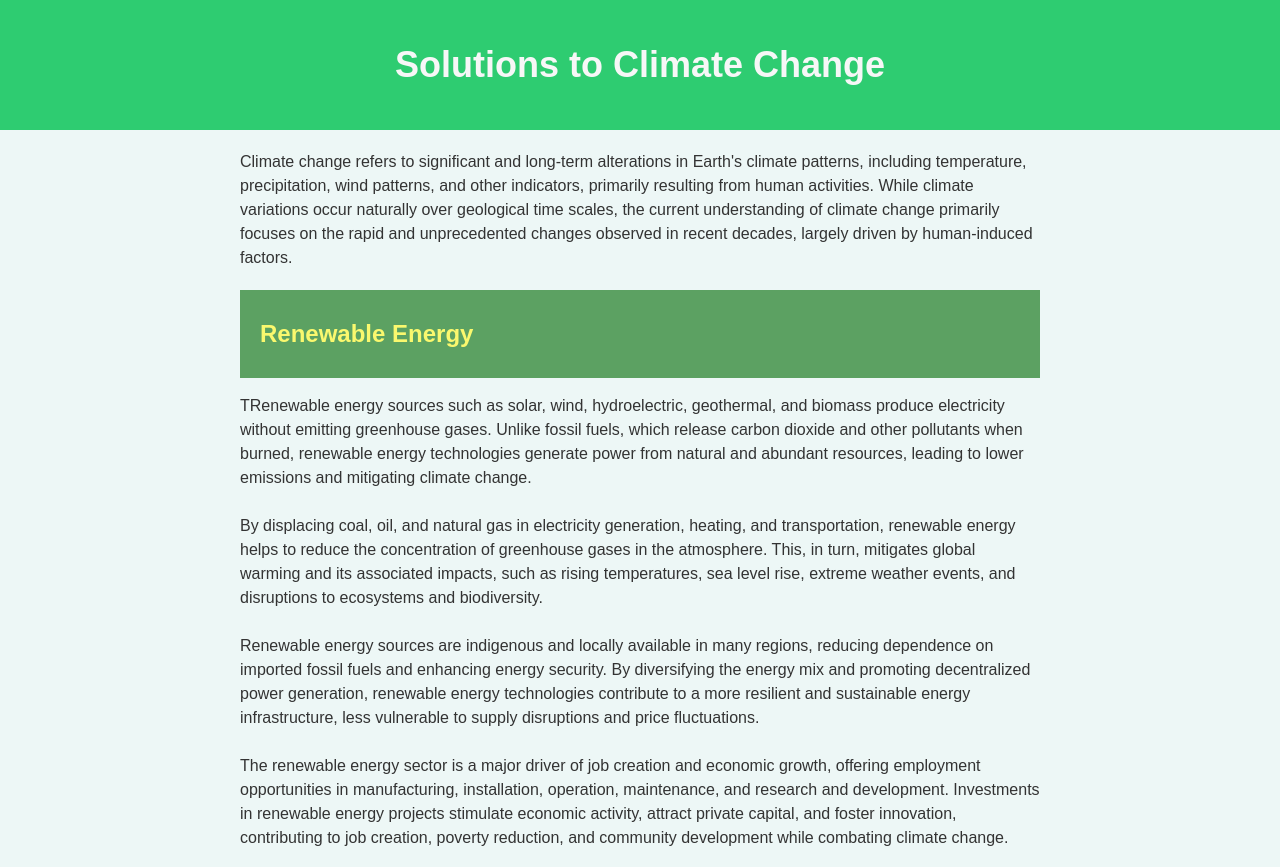
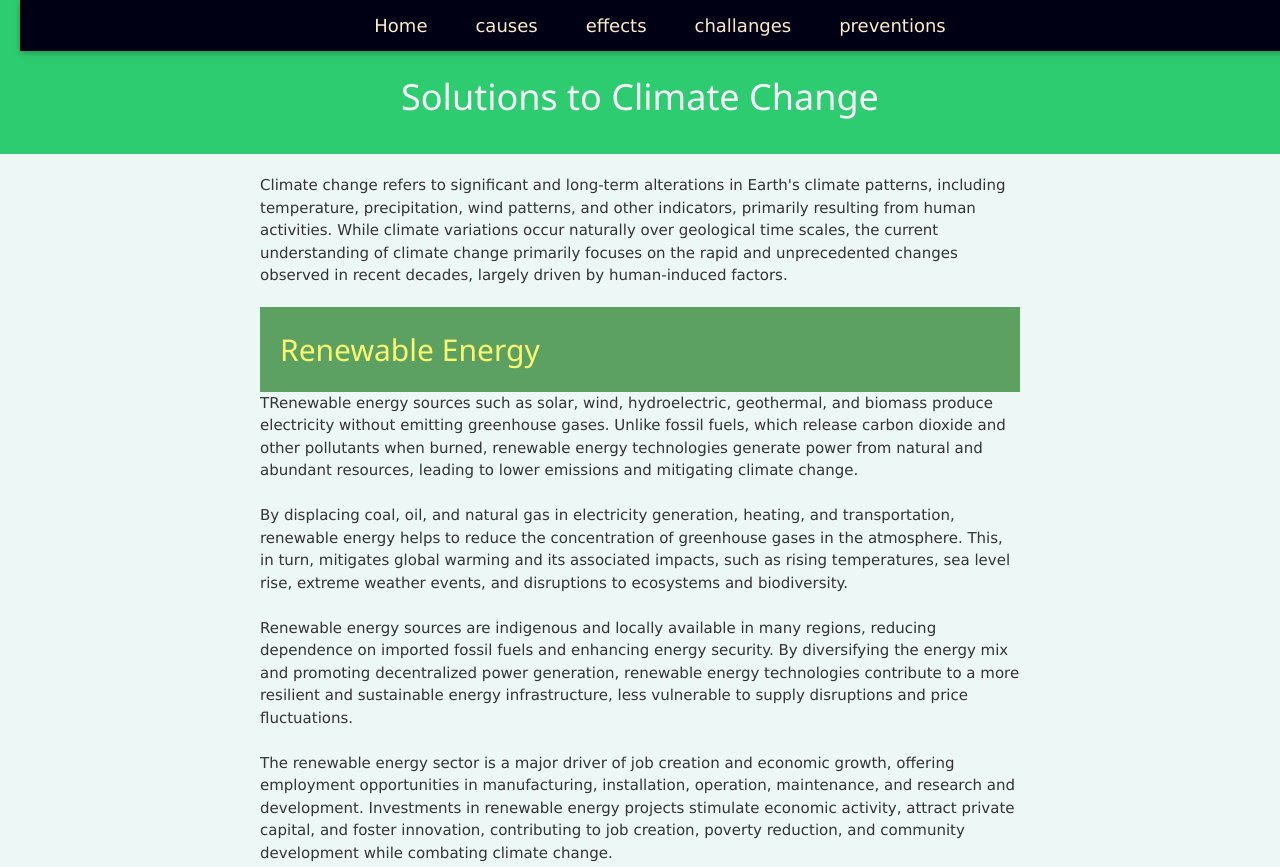
Before and after one commit to Krittika1124/SDGGoals, a plain HTML site: page solutionstoclimatechange.html in a window 1280 px wide. Shown: the top 867 px of the page. Drawn offline with Linux system fonts and the light colour scheme.

Commit message:
Update solutionstoclimatechange.html

```diff
--- a/solutionstoclimatechange.html
+++ b/solutionstoclimatechange.html
@@ -46,8 +46,26 @@
             width: 100%;
         }
     </style>
+     <meta name="viewport" content="width=device-width, initial-scale=1.0">
+    <meta name="viewport" content="width=device-width, initial-scale=1.0">
+    <link rel="stylesheet" href="https://krittika1124.github.io/SDGGoals/w3.css">
+    <link rel="stylesheet" href="https://krittika1124.github.io/SDGGoals/font-awesome.min.css">
+    <link rel="stylesheet" href="https://krittika1124.github.io/SDGGoals/style.css">
 </head>
 <body>
+     <header style="position: relative; display: block">
+    <div class="w3-top" id="home">
+      <div class="w3-bar  w3-card w3-left-align w3-large heeder-large-screen" style="background-color: #000015;">
+        <div style="color:blanchedalmond">
+          <a href="https://krittika1124.github.io/SDGGoals/index.html" class="w3-bar-item w3-button w3-hide-small w3-padding-large w3-hover-black">Home</a>
+          <a href="https://krittika1124.github.io/SDGGoals/CausesofClimateChange.html" class="w3-bar-item w3-button w3-hide-small w3-padding-large w3-hover-black">causes</a>
+          <a href="https://krittika-goal13.w3spaces.com/#games" class="w3-bar-item w3-button w3-hide-small w3-padding-large w3-hover-black"> effects </a>
+          <a href="https://krittika-goal13.w3spaces.com/ok-new-file.html" class="w3-bar-item w3-button w3-hide-small w3-padding-large w3-hover-black">challanges </a>
+          <a href="https://krittika1124.github.io/SDGGoals/solutionstoclimatechange.html" class="w3-bar-item w3-button w3-hide-small w3-padding-large w3-hover-black">preventions</a>
+        </div>
+      </div>
+    </div>
+  </header>
     <header>
         <h1>Solutions to Climate Change</h1>
     </header>
```
